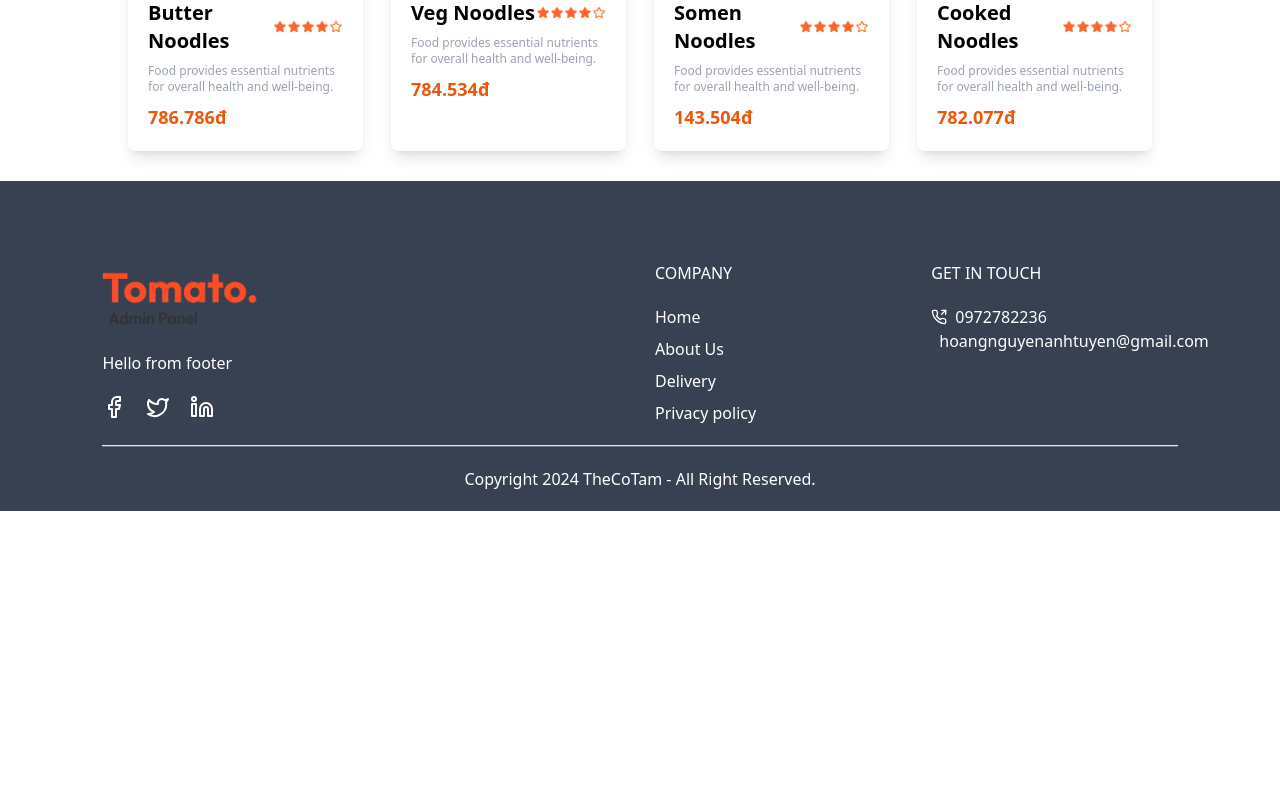
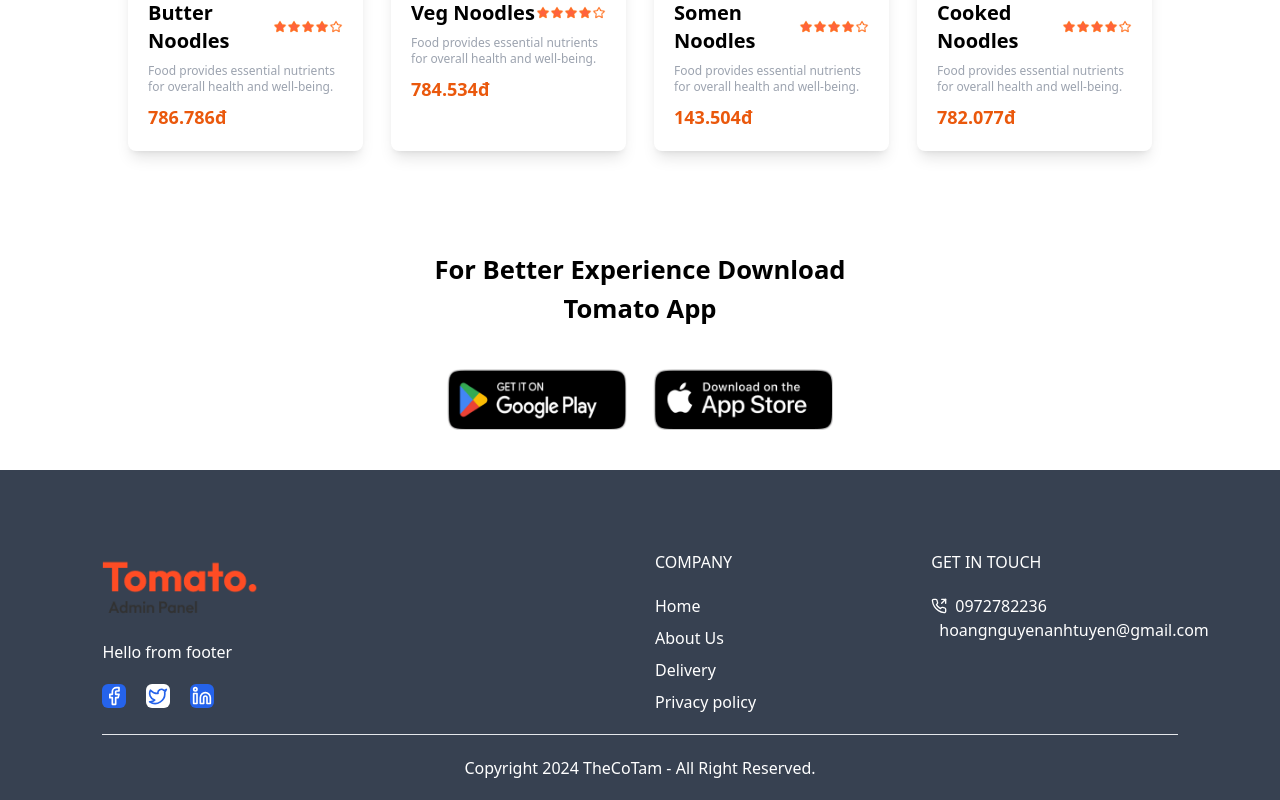
Before and after one commit to TheCoTam/food-del, a React (Vite) app in the folder client/: page / in a window 1280 px wide. Shown: the part 3866-4666 px from the top of the page. Before the commit the page ends 4377 px from the top, so only its background shows below. Built offline with nearby package versions, Linux system fonts and the light colour scheme.

Commit message:
hoàn thiện giao diện thân trang

```diff
--- a/client/src/assets/index.js
+++ b/client/src/assets/index.js
@@ -13,6 +13,8 @@ import menu_5 from "./menu_5.png";
 import menu_6 from "./menu_6.png";
 import menu_7 from "./menu_7.png";
 import menu_8 from "./menu_8.png";
+import play_store from "./play_store.png";
+import app_store from "./app_store.png";
 
 export const assets = {
   logo,
@@ -22,6 +24,8 @@ export const assets = {
   upload_area,
   parcel_icon,
   rating_stars,
+  play_store,
+  app_store,
 };
 
 export const menu_list = {
--- /dev/null
+++ b/client/src/components/app-download.jsx
@@ -0,0 +1,25 @@
+import { assets } from "@/assets";
+
+const AppDownload = () => {
+  return (
+    <div className="mt-[100px] text-[2vw] font-semibold text-center">
+      <p>
+        For Better Experience Download <br /> Tomato App
+      </p>
+      <div className="flex justify-center gap-[2vw] my-[40px]">
+        <img
+          src={assets.play_store}
+          alt="play store"
+          className="cursor-pointer max-w-[180px] transition hover:scale-105"
+        />
+        <img
+          src={assets.app_store}
+          alt="app store"
+          className="cursor-pointer max-w-[180px] transition hover:scale-105"
+        />
+      </div>
+    </div>
+  );
+};
+
+export default AppDownload;
--- a/client/src/components/footer.jsx
+++ b/client/src/components/footer.jsx
@@ -4,7 +4,6 @@ import {
   Linkedin,
   Twitter,
   PhoneOutgoing,
-  Phone,
   AtSign,
 } from "lucide-react";
 
@@ -16,9 +15,9 @@ const Footer = () => {
           <img src={assets.logo} alt="logo" className="w-[30%]" />
           <p>Hello from footer</p>
           <div className="flex items-center gap-5">
-            <Facebook />
-            <Twitter />
-            <Linkedin />
+            <Facebook className="bg-blue-600 rounded-md cursor-pointer p-[2px]" />
+            <Twitter className="text-blue-600 bg-white cursor-pointer rounded-md p-[2px]" />
+            <Linkedin className="bg-blue-600 rounded-md cursor-pointer p-[2px]" />
           </div>
         </div>
         <div className="flex flex-col gap-5">
@@ -44,7 +43,7 @@ const Footer = () => {
           </ul>
         </div>
       </div>
-      <hr className="bg-gray-500 h-[2px] w-full" />
+      <hr className="bg-teal-5  00 h-[2px] w-full" />
       <p>Copyright 2024 TheCoTam - All Right Reserved.</p>
     </div>
   );
--- a/client/src/pages/Home/home.jsx
+++ b/client/src/pages/Home/home.jsx
@@ -2,6 +2,7 @@ import Header from "@/components/header";
 import ExploreMenu from "@/components/explore-menu";
 import { useState } from "react";
 import FoodDisplay from "@/components/food-display";
+import AppDownload from "@/components/app-download";
 
 const Home = () => {
   const [category, setCategory] = useState("All");
@@ -10,6 +11,7 @@ const Home = () => {
       <Header />
       <ExploreMenu category={category} setCategory={setCategory} />
       <FoodDisplay category={category} />
+      <AppDownload />
     </div>
   );
 };
```
